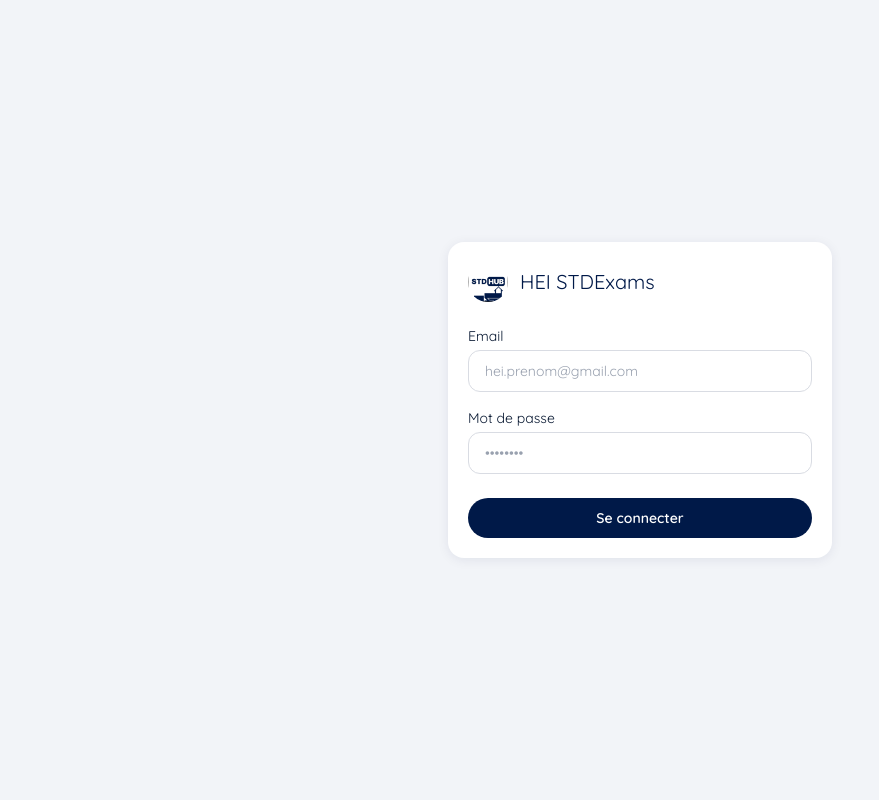
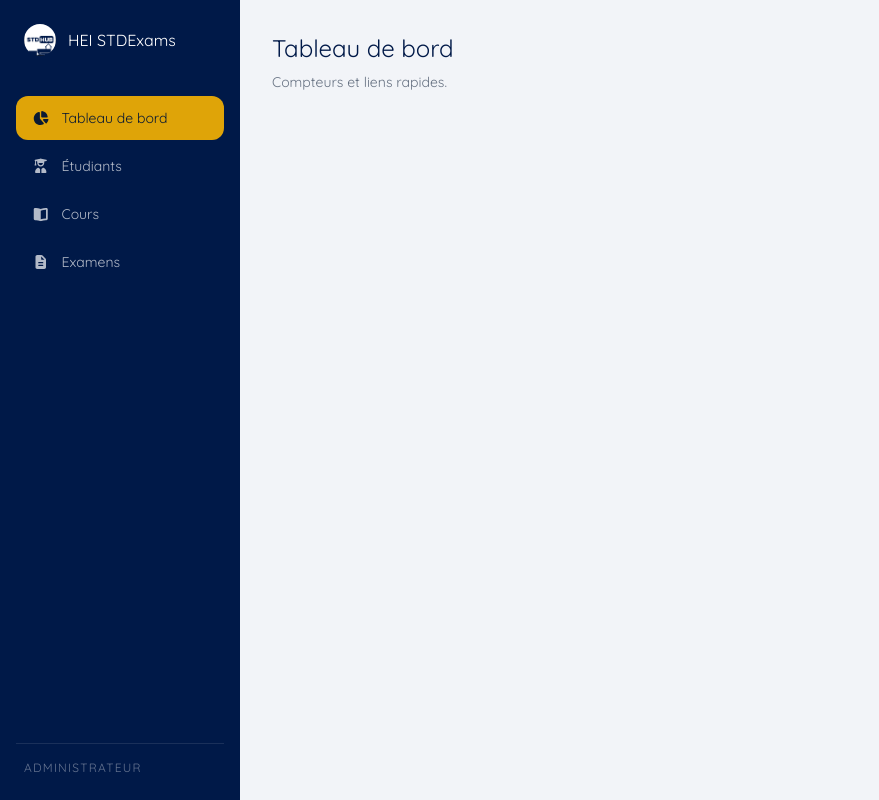
Before and after one commit to fatratra-png/stdhub-exams-ui, a React (Vite) app: page /admin in a window 1280 px wide. Before the commit this address led to /login. Shown: the whole page, without its empty margins (0-879 px from the left). Built offline with nearby package versions, Linux system fonts and the light colour scheme; no server answers.

Commit message:
refactor: remove login flow, sidebar-driven navigation only

```diff
--- a/src/App.jsx
+++ b/src/App.jsx
@@ -1,39 +1,10 @@
-import { useContext } from "react";
-import {
-  BrowserRouter,
-  Routes,
-  Route,
-  Navigate,
-  Outlet,
-} from "react-router-dom";
+import { BrowserRouter, Routes, Route, Navigate, Outlet } from "react-router-dom";
 import Sidebar from "./components/layout/Sidebar";
-import AuthProvider from "./context/AuthProvider";
-import AuthContext from "./context/AuthContext";
-import Login from "./pages/Login";
 import Placeholder from "./pages/Placeholder";
 
-const RoleRoute = ({ role }) => {
-  const { user } = useContext(AuthContext);
-
-  if (!user) return <Navigate to="/login" replace />;
-  if (user.role !== role)
-    return <Navigate to={user.role === "admin" ? "/admin" : "/student"} replace />;
-  return <Outlet />;
-};
-
-const HomeRedirect = () => {
-  const { user } = useContext(AuthContext);
-  return (
-    <Navigate
-      to={!user ? "/login" : user.role === "admin" ? "/admin" : "/student"}
-      replace
-    />
-  );
-};
-
-const SpaceLayout = () => (
+const SpaceLayout = ({ role }) => (
   <div className="flex min-h-screen bg-surface">
-    <Sidebar />
+    <Sidebar role={role} />
     <main className="flex-1 p-6 pt-16 lg:p-8 lg:pt-8">
       <Outlet />
     </main>
@@ -41,13 +12,11 @@ const SpaceLayout = () => (
 );
 
 const App = () => (
-  <AuthProvider>
   <BrowserRouter>
     <Routes>
-        <Route path="/login" element={<Login />} />
+      <Route path="/" element={<Navigate to="/student" replace />} />
 
-        <Route element={<RoleRoute role="admin" />}>
-          <Route path="/admin" element={<SpaceLayout />}>
+      <Route path="/admin" element={<SpaceLayout role="admin" />}>
         <Route index element={<Placeholder title="Tableau de bord" description="Compteurs et liens rapides." />} />
         <Route path="students" element={<Placeholder title="Gestion des étudiants" />} />
         <Route path="courses" element={<Placeholder title="Gestion des cours" />} />
@@ -55,21 +24,17 @@ const App = () => (
         <Route path="exams/:id/questions" element={<Placeholder title="Éditeur de questions" />} />
         <Route path="exams/:id/results" element={<Placeholder title="Résultats de l'examen" />} />
       </Route>
-        </Route>
 
-        <Route element={<RoleRoute role="student" />}>
-          <Route path="/student" element={<SpaceLayout />}>
+      <Route path="/student" element={<SpaceLayout role="student" />}>
         <Route index element={<Placeholder title="Examens disponibles" />} />
         <Route path="exams/:id" element={<Placeholder title="Passage de l'examen" />} />
         <Route path="exams/:id/result" element={<Placeholder title="Note et correction" />} />
         <Route path="results" element={<Placeholder title="Mes résultats" />} />
       </Route>
-        </Route>
 
-        <Route path="*" element={<HomeRedirect />} />
+      <Route path="*" element={<Navigate to="/" replace />} />
     </Routes>
   </BrowserRouter>
-  </AuthProvider>
 );
 
 export default App;
--- a/src/components/layout/Sidebar.jsx
+++ b/src/components/layout/Sidebar.jsx
@@ -1,5 +1,5 @@
-import { useState, useContext } from "react";
-import { NavLink, useNavigate } from "react-router-dom";
+import { useState } from "react";
+import { NavLink } from "react-router-dom";
 import { FontAwesomeIcon } from "@fortawesome/react-fontawesome";
 import {
       faBars,
@@ -7,19 +7,37 @@ import {
       faChartPie,
       faClipboardCheck,
       faFileAlt,
-      faRightFromBracket,
       faTimes,
       faUserGraduate,
 } from "@fortawesome/free-solid-svg-icons";
 import STDHUB_LOGO from "../../assets/stdhub-logo-pwa.png";
-import AuthContext from "../../context/AuthContext";
 
 const NAV_ITEMS = {
       admin: [
-            { to: "/admin", label: "Tableau de bord", icon: faChartPie, end: true },
-            { to: "/admin/students", label: "Étudiants", icon: faUserGraduate, end: false },
-            { to: "/admin/courses", label: "Cours", icon: faBookOpen, end: false },
-            { to: "/admin/exams", label: "Examens", icon: faFileAlt, end: false },
+            {
+                  to: "/admin",
+                  label: "Tableau de bord",
+                  icon: faChartPie,
+                  end: true,
+            },
+            {
+                  to: "/admin/students",
+                  label: "Étudiants",
+                  icon: faUserGraduate,
+                  end: false,
+            },
+            {
+                  to: "/admin/courses",
+                  label: "Cours",
+                  icon: faBookOpen,
+                  end: false,
+            },
+            {
+                  to: "/admin/exams",
+                  label: "Examens",
+                  icon: faFileAlt,
+                  end: false,
+            },
       ],
       student: [
             {
@@ -42,17 +60,11 @@ const ROLE_LABELS = {
       student: "Étudiant",
 };
 
-const Sidebar = () => {
+const Sidebar = ({ role = "student" }) => {
       const [open, setOpen] = useState(false);
-      const { user, logout } = useContext(AuthContext);
-      const navigate = useNavigate();
 
-      const navItems = user ? NAV_ITEMS[user.role] || [] : [];
+      const navItems = NAV_ITEMS[role] || [];
       const handleNavClick = () => setOpen(false);
-      const handleLogout = () => {
-            logout();
-            navigate("/login");
-      };
 
       return (
             <>
@@ -126,22 +138,9 @@ const Sidebar = () => {
                         </nav>
 
                         <div className="border-t border-white/10 pt-4 mt-4 shrink-0">
-                              <p className="text-white/40 text-xs px-2 mb-3 uppercase tracking-widest truncate">
-                                    {(user && ROLE_LABELS[user.role]) || "—"}
+                              <p className="text-white/40 text-xs px-2 uppercase tracking-widest truncate">
+                                    {ROLE_LABELS[role] || "—"}
                               </p>
-                              <p className="text-white text-sm px-2 mb-3 truncate">
-                                    {(user && (user.name || user.email)) || "—"}
-                              </p>
-                              <button
-                                    onClick={handleLogout}
-                                    className="sidebar-link w-full text-red-300 hover:text-red-200 hover:bg-red-500/10"
-                              >
-                                    <FontAwesomeIcon
-                                          icon={faRightFromBracket}
-                                          className="w-4 h-4 shrink-0"
-                                    />
-                                    <span>Déconnexion</span>
-                              </button>
                         </div>
                   </aside>
             </>
--- a/src/context/AuthContext.js
+++ /dev/null
@@ -1,5 +0,0 @@
-import { createContext } from "react";
-
-const AuthContext = createContext(null);
-
-export default AuthContext;
--- a/src/context/AuthProvider.jsx
+++ /dev/null
@@ -1,38 +0,0 @@
-import { useState } from "react";
-import AuthContext from "./AuthContext";
-import api from "../api/apiClient";
-
-const ROLE_MAP = {
-  ADMIN: "admin",
-  STUDENT: "student",
-};
-
-const AuthProvider = ({ children }) => {
-  const [user, setUser] = useState(() => {
-    const saved = localStorage.getItem("user");
-    return saved ? JSON.parse(saved) : null;
-  });
-
-  const login = async (email, password) => {
-    const data = await api.post("/api/auth/login", { email, password });
-    const user = { ...data.user, role: ROLE_MAP[data.user.role] || "student" };
-    setUser(user);
-    localStorage.setItem("token", data.token);
-    localStorage.setItem("user", JSON.stringify(user));
-    return user;
-  };
-
-  const logout = () => {
-    setUser(null);
-    localStorage.removeItem("token");
-    localStorage.removeItem("user");
-  };
-
-  return (
-    <AuthContext.Provider value={{ user, login, logout }}>
-      {children}
-    </AuthContext.Provider>
-  );
-};
-
-export default AuthProvider;
--- a/src/pages/Login.jsx
+++ /dev/null
@@ -1,79 +0,0 @@
-import { useState, useContext } from "react";
-import { useNavigate } from "react-router-dom";
-import STDHUB_LOGO from "../assets/stdhub-logo-pwa.png";
-import AuthContext from "../context/AuthContext";
-
-const Login = () => {
-  const [email, setEmail] = useState("");
-  const [password, setPassword] = useState("");
-  const [error, setError] = useState("");
-  const navigate = useNavigate();
-  const { login } = useContext(AuthContext);
-
-  const handleSubmit = async (e) => {
-    e.preventDefault();
-    if (!email || !password) {
-      setError("Veuillez renseigner votre email et votre mot de passe.");
-      return;
-    }
-    setError("");
-    try {
-      const user = await login(email, password);
-      navigate(user.role === "admin" ? "/admin" : "/student");
-    } catch (err) {
-      setError(err.message || "Connexion impossible");
-    }
-  };
-
-  return (
-    <div className="min-h-screen flex items-center justify-center bg-surface p-4">
-      <form
-        onSubmit={handleSubmit}
-        className="card w-full max-w-sm flex flex-col gap-4"
-      >
-        <div className="flex items-center gap-3 mb-2">
-          <img
-            src={STDHUB_LOGO}
-            alt="STDExams"
-            className="h-10 w-10 object-contain rounded-full"
-          />
-          <h1 className="text-xl text-navy">HEI STDExams</h1>
-        </div>
-
-        {error && (
-          <p className="badge-danger w-full text-center normal-case">
-            {error}
-          </p>
-        )}
-
-        <label className="flex flex-col gap-1 text-sm text-navy-dark">
-          Email
-          <input
-            type="email"
-            value={email}
-            onChange={(e) => setEmail(e.target.value)}
-            className="input-field"
-            placeholder="hei.prenom@gmail.com"
-          />
-        </label>
-
-        <label className="flex flex-col gap-1 text-sm text-navy-dark">
-          Mot de passe
-          <input
-            type="password"
-            value={password}
-            onChange={(e) => setPassword(e.target.value)}
-            className="input-field"
-            placeholder="••••••••"
-          />
-        </label>
-
-        <button type="submit" className="btn-primary mt-2">
-          Se connecter
-        </button>
-      </form>
-    </div>
-  );
-};
-
-export default Login;
```
Lines whose indentation alone changed are shown as unchanged.
